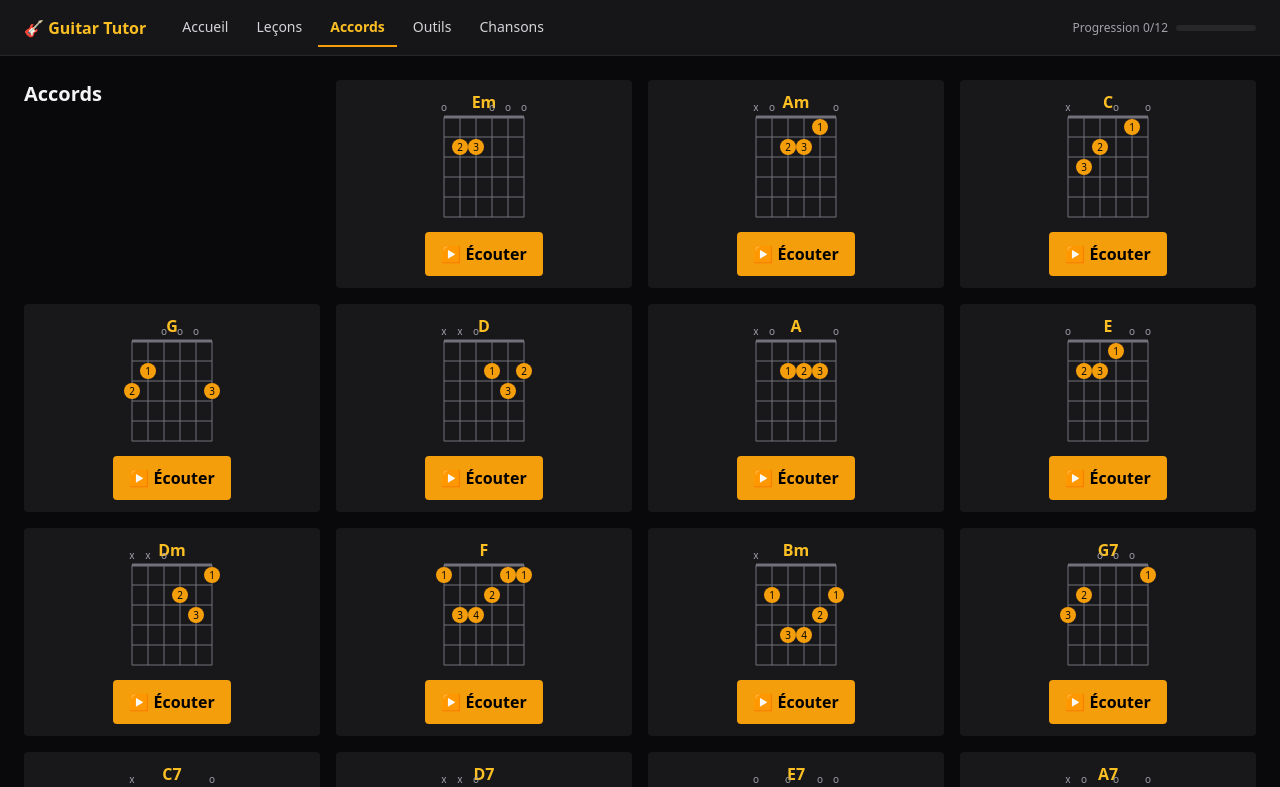
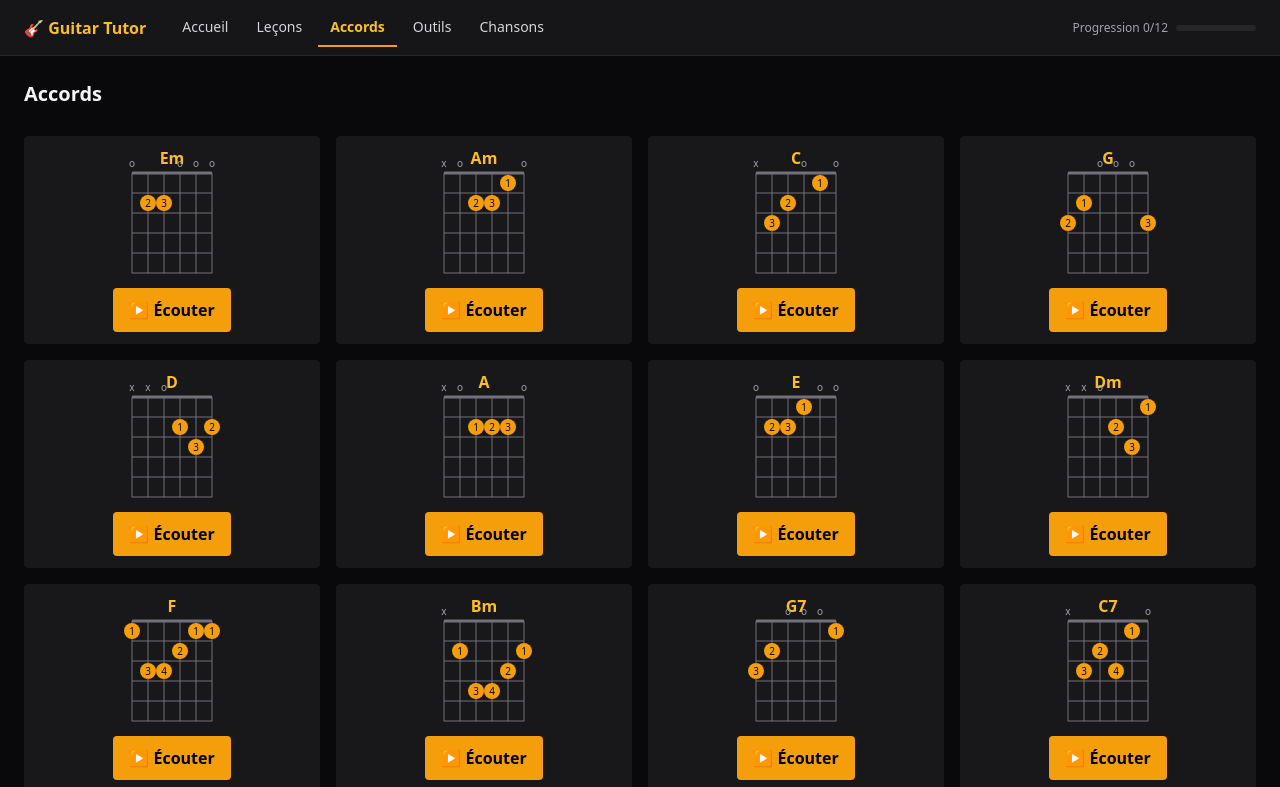
Before and after one commit to julien-dev-29/guitar-tutor, a React (Vite) app: page /accords in a window 1280 px wide. Shown: the top 787 px of the page. Built offline with nearby package versions, Linux system fonts and the light colour scheme.

Commit message:
fix: titre accords pleine largeur (col-span-full)

```diff
--- a/src/pages/Chords.tsx
+++ b/src/pages/Chords.tsx
@@ -2,6 +2,6 @@ import data from "../data/chords.json";
 import ChordDiagram, { type ChordShape } from "../components/ChordDiagram";
 import ChordPlayer from "../components/ChordPlayer";
 export default function Chords() {
-  return <main className="p-6 grid grid-cols-2 md:grid-cols-4 gap-4"><h1 className="text-xl font-bold mb-3">Accords</h1>{(data as ChordShape[]).map((c) => (
+  return <main className="p-6 grid grid-cols-2 md:grid-cols-4 gap-4"><h1 className="text-xl font-bold mb-3 col-span-full">Accords</h1>{(data as ChordShape[]).map((c) => (
     <div key={c.name} className="bg-zinc-900 rounded p-3 flex flex-col items-center"><ChordDiagram chord={c} /><ChordPlayer frets={c.frets} /></div>))}</main>;
 }
```
